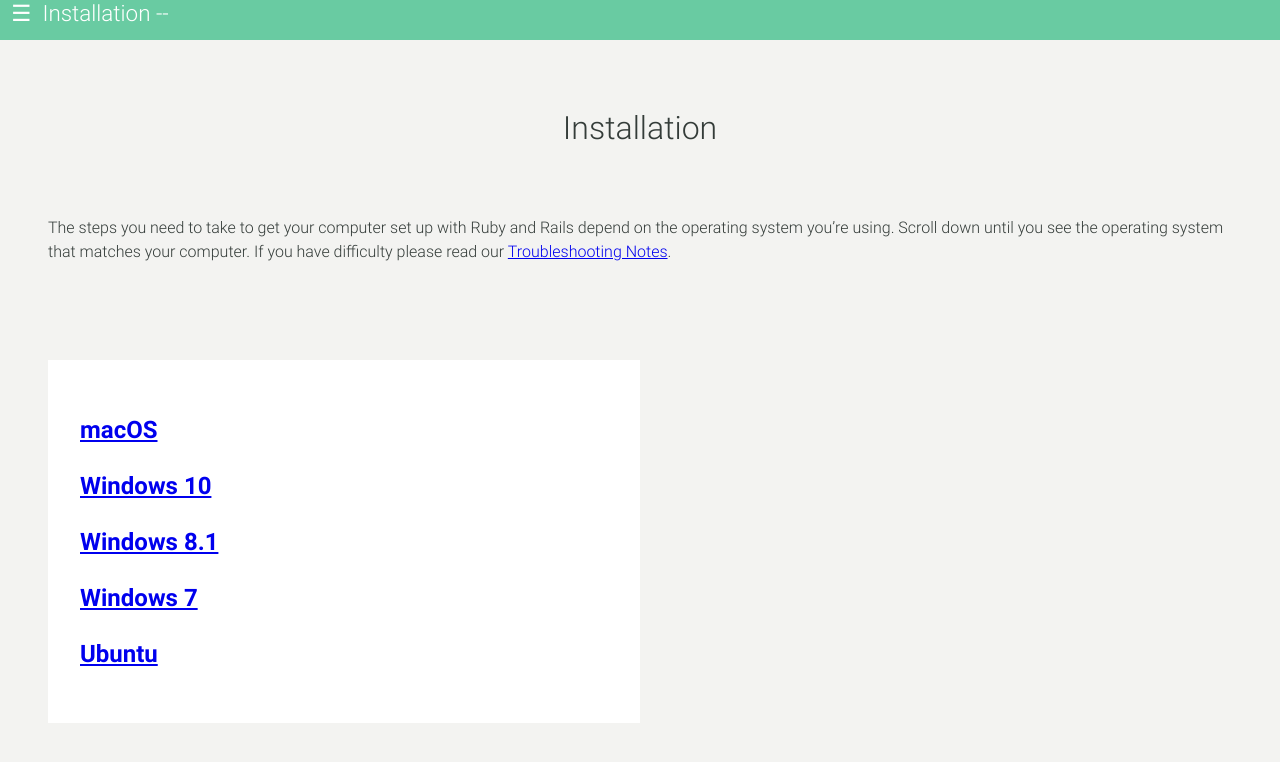
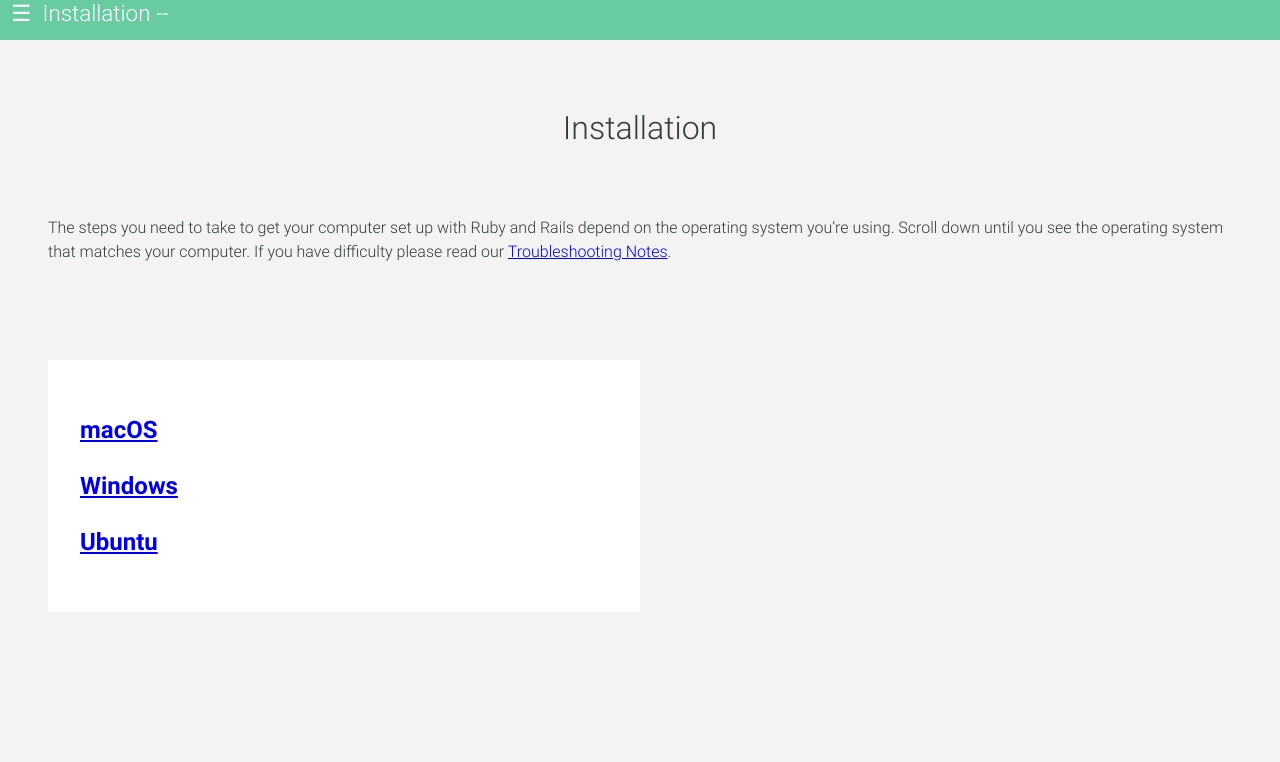
Before and after one commit to bmoreonrails/rails_tutorial, a Jekyll site: the page built from installation.md, in a window 1280 px wide and 900 px high, cut to the strip 0-807 px from the top of the window. Shown: the top 762 px of the strip. Built offline with Jekyll 4.4.1, drawn with Linux system fonts in a browser that asks for light colours.

Commit message:
Unify install instructions

```diff
--- a/installation.md
+++ b/installation.md
@@ -12,9 +12,7 @@
 {% steps %}
 {% list %}
 <h2><a href="{{site.baseurl}}/installation/mac_os" target="_self">macOS</a><h2>
-<h2><a href="{{site.baseurl}}/installation/win10_64bit_anniversary/" target="_self">Windows 10</a><h2>
-<h2><a href="{{site.baseurl}}/installation/win8/" target="_self">Windows 8.1</a><h2>
-<h2><a href="{{site.baseurl}}/installation/win7_sp1/" target="_self">Windows 7</a><h2>
+<h2><a href="{{site.baseurl}}/installation/windows/" target="_self">Windows</a><h2>
 <h2><a href="{{site.baseurl}}/installation/ubuntu/" target="_self">Ubuntu</a><h2>
 {% endlist %}
 {% endsteps %}
```
Also changed, not shown: _installation/windows.md (+2 -0 lines).
